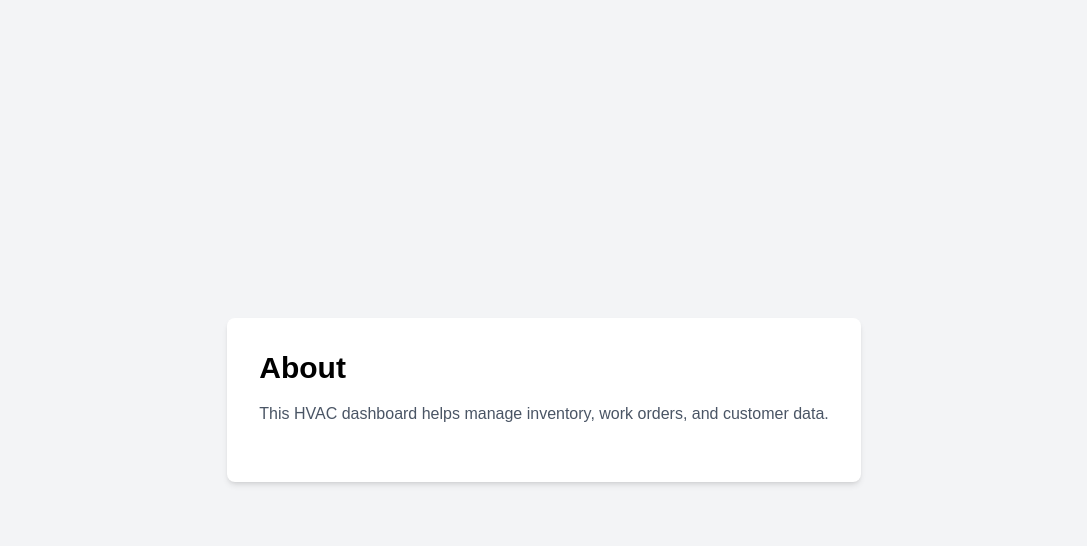
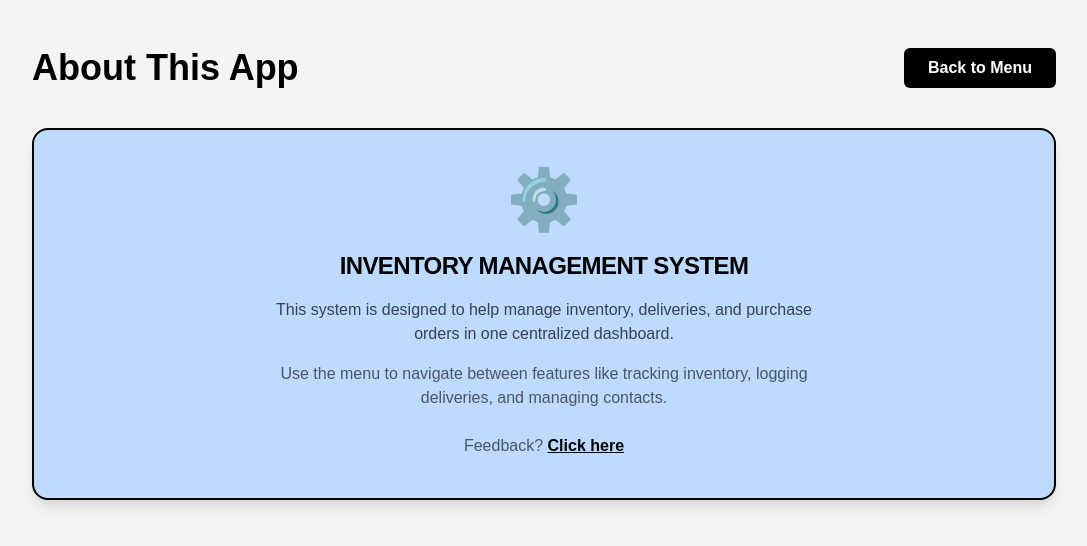
Before and after one commit to michael693215/CMSC447-SP26-TEAM8-HVAC-MEP-INVENTORY, a Next.js app: page /about in a window 1280 px wide. Shown: the top 546 px of the page, without its empty margins (96-1183 px from the left). Built offline with nearby package versions, Linux system fonts and the light colour scheme.

Commit message:
updated about page

```diff
--- a/app/about/page.tsx
+++ b/app/about/page.tsx
@@ -1,16 +1,51 @@
-import Layout from '../layout'
+import Link from "next/link";
 
 export default function AboutPage() {
   return (
-    <div className="flex flex-col items-center justify-center min-h-screen bg-gray-100">
-      <div className="p-8 bg-white shadow-md rounded-lg">
+    <div className="flex flex-col items-center justify-start min-h-screen p-6 md:p-12">
 
-        <h1 className="text-3xl font-bold mb-4">About</h1>
-        <p className="text-gray-600 mb-6">
-          This HVAC dashboard helps manage inventory, work orders, and customer data.
-        </p>
+      {/* Same style as menu */}
+      <header className="w-full max-w-5xl flex justify-between items-center mb-10">
+        <h1 className="text-4xl font-black text-black">About This App</h1>
+        <Link href="/" className="btn-primary">
+          Back to Menu
+        </Link>
+      </header>
+
+      {/* Content styled like a card */}
+      <div className="w-full max-w-5xl">
+        <div className="flex flex-col items-center justify-center p-10 bg-blue-200 shadow-lg rounded-2xl border-2 border-black text-center">
+
+          <div className="text-6xl mb-5">⚙️</div>
+
+          <h2 className="text-2xl font-bold mb-4 text-black uppercase tracking-tight">
+            Inventory Management System
+          </h2>
+
+          <p className="text-gray-700 max-w-xl mb-4">
+            This system is designed to help manage inventory, deliveries, and purchase orders
+            in one centralized dashboard.
+          </p>
+
+          <p className="text-gray-600 max-w-xl">
+            Use the menu to navigate between features like tracking inventory, logging
+            deliveries, and managing contacts.
+          </p>
+
+          <p className="text-gray-600 max-w-xl mt-6">
+            Feedback?{" "}
+            <a
+              href="https://forms.gle/WwPDgHtt4CTZ8syU6"
+              target="_blank"
+              rel="noopener noreferrer"
+              className="underline font-semibold text-black hover:text-gray-800"
+            >
+              Click here
+            </a>
+          </p>
+
+        </div>
       </div>
     </div>
-
   );
 }
```
